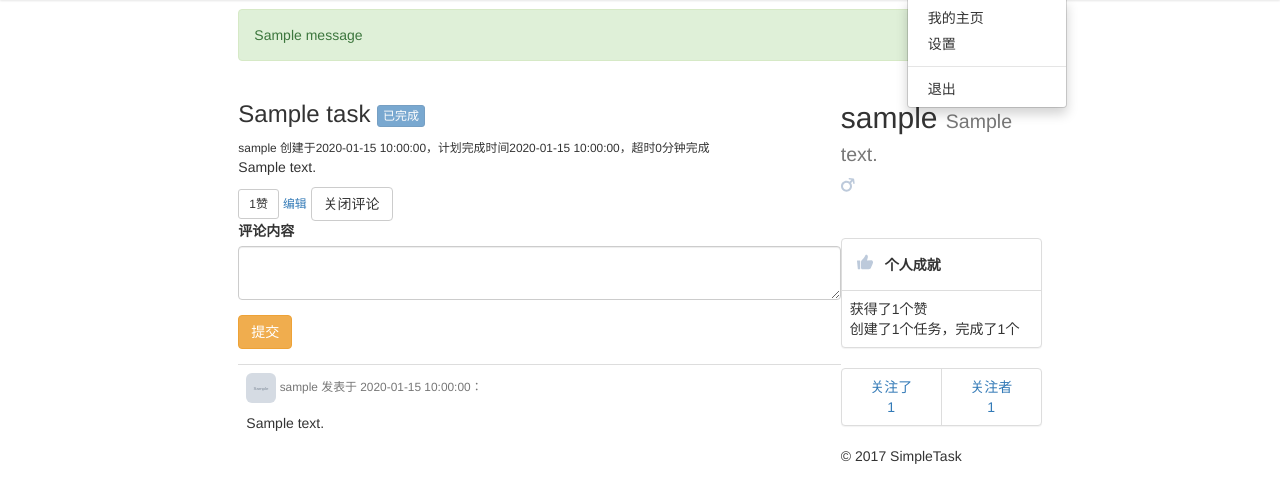
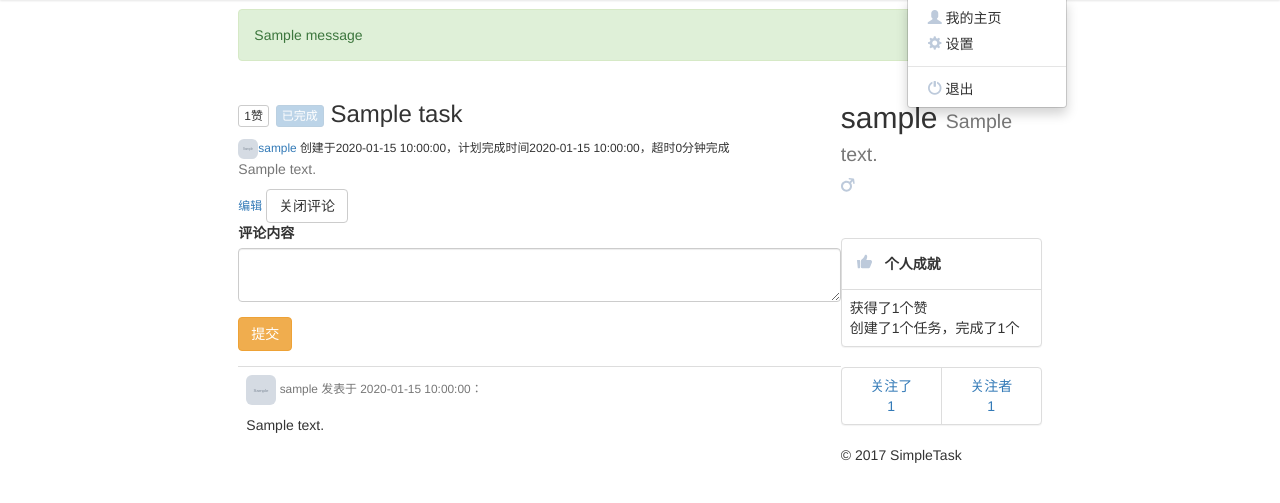
Before and after one commit to angeic/simple_task, a Flask app: page /task/1 in a window 1280 px wide, after a click that opens the changed part. Shown: the part 51-554 px from the top of the page. Run offline with Flask 2, Linux system fonts and the light colour scheme; a user stored in the database is signed in; tables that the repository leaves empty hold one stand-in row (values such as "Sample post"); grey boxes marked "Sample" are stand-in pictures; one stand-in notice (Sample message) is shown; some libraries are stand-ins or nearby versions.

Commit message:
1、调整登录页面显示；2、调整未登录时的错误页面；3、增加导航栏icon

```diff
--- a/webapp/controllers/login.py
+++ b/webapp/controllers/login.py
@@ -17,18 +17,18 @@ def home():
     login_form = LoginForm()
     register_form = RegisterForm()
 
-    if action != 'register':
+    if action != 'reg':
         if login_form.validate_on_submit():
             user = User.query.filter_by(username=login_form.username.data).first()
             login_user(user, remember=login_form.remember.data)
             flash('欢迎回来，{}'.format(user.username), category='success')
             return redirect(url_for('task.home'))
 
-    if action == 'register':
+    if action == 'reg':
         if register_form.validate_on_submit():
             user = User.query.filter_by(username=register_form.username.data).first()
             login_user(user, remember=False)
-            flash('欢迎，{}'.format(current_user.username), category='success')
+            flash('欢迎您，{}'.format(current_user.username), category='success')
             return redirect(url_for('task.home'))
 
     return render_template('index.html', login_form=login_form, register_form=register_form, action=action)
--- a/webapp/controllers/people.py
+++ b/webapp/controllers/people.py
@@ -13,7 +13,6 @@ people_blueprint = Blueprint(
 @login_required
 def people(username):
     display_user = User.query.filter_by(username=username).first()
-
 
     # 完成时间倒序
     if current_user in display_user.following.all():
--- a/webapp/controllers/weibo.py
+++ b/webapp/controllers/weibo.py
@@ -35,11 +35,12 @@ def callback():
             if user:
                 login_user(user, remember=True)
                 return redirect(url_for('task.home'))
+
             # 该用户未注册
             else:
                 get_wbuser = wbsession.get('https://api.weibo.com/2/users/show.json?access_token={}&uid={}'.format(token_data['access_token'], token_data['uid']))
                 wbuser_info = json.loads(get_wbuser.text)
-                print(get_wbuser.content)
+                # print(get_wbuser.content)
                 new_wb_user = User(wbuser_info['screen_name'])
                 new_wb_user.wb_reg(token_data['uid'])
                 db.session.add(new_wb_user)
--- a/webapp/static/local.css
+++ b/webapp/static/local.css
@@ -1,28 +1,14 @@
-.navbar {
-background: rgba(0, 0, 0, 0) linear-gradient(to bottom, #fcfcfc, #efefef) repeat scroll 0 0;
-    border-bottom: 1px solid #cccccc;
-    box-shadow: 0 1px 2px rgba(0, 0, 0, 0.10), 0 1px 0 rgba(255, 255, 255, 0.15) inset;
-    }
-
+.navbar {background: rgba(0, 0, 0, 0) linear-gradient(to bottom, #fcfcfc, #efefef) repeat scroll 0 0;border-bottom: 1px solid #cccccc;box-shadow: 0 1px 2px rgba(0, 0, 0, 0.10), 0 1px 0 rgba(255, 255, 255, 0.15) inset;}
+.navbar-icon {color:#bdcadb}
 .IconGraf-iconWrapper{display:inline-block;width:28px}
 .IconGraf-icon{fill:#bdcadb}
 
-/* 解决滚动条占用页面宽度的问题 */
-html {
-  overflow-y: scroll;
+.transparent_class {
+      filter:alpha(opacity=50);
+      -moz-opacity:0.5;
+      -khtml-opacity: 0.5;
+      opacity: 0.5;
 }
 
-:root {
-  overflow-y: auto;
-  overflow-x: hidden;
-}
-
-:root body {
-  position: absolute;
-}
-
-body {
-  width: 100vw;
-  overflow: hidden;
-}
 /* 解决滚动条占用页面宽度的问题 */
+html {overflow-y: scroll;}:root {overflow-y: auto;overflow-x: hidden;}:root body {position: absolute;}body {width: 100vw;overflow: hidden; margin:60px 0 0 0;}
--- a/webapp/templates/base.html
+++ b/webapp/templates/base.html
@@ -11,7 +11,7 @@
     {%block script %}{%endblock%}
 
 </head>
-<body style="margin:60px 0 0 0">
+<body>
 
 {# 导航开始 #}
 <nav class="navbar navbar-default navbar-fixed-top" role="navigation">
@@ -39,11 +39,11 @@
                     <a href="#" class="dropdown-toggle" data-toggle="dropdown">
                         <img src="{{current_user.get_avatar()}}" width="18" height="18" class="img-rounded" /> {{current_user.username}} <b class="caret"></b>
                     </a>
-                    <ul class="dropdown-menu ">
-                        <li><a href="{{url_for('people.people',username=current_user.username)}}">我的主页</a></li>
-                        <li><a href="#">设置</a></li>
+                    <ul class="dropdown-menu">
+                        <li class="text-muted"><a href="{{url_for('people.people',username=current_user.username)}}"><span class="glyphicon glyphicon-user navbar-icon"></span> 我的主页</a></li>
+                        <li class="text-muted"><a href="#"><span class="glyphicon glyphicon-cog navbar-icon"></span> 设置</a></li>
                         <li class="divider"></li>
-                        <li><a href="{{url_for('logout')}}">退出</a></li>
+                        <li><a href="{{url_for('logout')}}" class="text-muted"><span class="glyphicon glyphicon-off navbar-icon"></span> 退出</a></li>
                     </ul>
                 </li>
             </ul>
--- a/webapp/templates/macros.html
+++ b/webapp/templates/macros.html
@@ -1,6 +1,6 @@
 {#显示task状态#}
 {% macro task_status_mark(task) %}
-
+<span class="transparent_class">
     {% if task.status == 1 %}
         <input type="button" class="btn btn-primary btn-xs disabled" value="已完成">
     {%else%}
@@ -12,7 +12,7 @@
             <input type="button" class="btn btn-success btn-xs disabled" value="未完成"> {#未超时#}
         {%endif%}
     {%endif%}
-
+</span>
 {% endmacro %}
 
 {#点赞#}
@@ -20,12 +20,12 @@
 
     {% if current_user.username != task.user.username %}
         {% if task.check_liked() %}
-            <input type="button" class="btn btn-primary btn-sm like_btn" tid={{task.id}} value="{{task.liked.all()|length}}赞" >
+            <input type="button" class="btn btn-primary btn-xs like_btn" tid={{task.id}} value="{{task.liked.all()|length}}赞" >
         {% else %}
-            <input type="button" class="btn btn-default btn-sm like_btn" tid={{task.id}} value="{{task.liked.all()|length}}赞" >
+            <input type="button" class="btn btn-default btn-xs like_btn" tid={{task.id}} value="{{task.liked.all()|length}}赞" >
         {% endif %}
     {% else %}
-        <input type="button" class="btn btn-default btn-sm" value="{{task.liked.all()|length}}赞" >
+        <input type="button" class="btn btn-default btn-xs" value="{{task.liked.all()|length}}赞" >
     {% endif %}
 {% endmacro %}
 
--- a/webapp/templates/macros_block.html
+++ b/webapp/templates/macros_block.html
@@ -19,7 +19,7 @@
     <div class ="row">
         <div class="panel panel-default">
 
-            <div class="panel-body"><div class="IconGraf-iconWrapper"><svg viewBox="0 0 20 18" xmlns="http://www.w3.org/2000/svg" class="IconGraf-icon" style="height:16px;width:16px;" width="16" height="16" aria-hidden="true"><g><path d="M.718 7.024c-.718 0-.718.63-.718.63l.996 9.693c0 .703.718.65.718.65h1.45c.916 0 .847-.65.847-.65V7.793c-.09-.88-.853-.79-.846-.79l-2.446.02zm11.727-.05S13.2 5.396 13.6 2.89C13.765.03 11.55-.6 10.565.53c-1.014 1.232 0 2.056-4.45 5.83C5.336 6.965 5 8.01 5 8.997v6.998c-.016 1.104.49 2 1.99 2h7.586c2.097 0 2.86-1.416 2.86-1.416s2.178-5.402 2.346-5.91c1.047-3.516-1.95-3.704-1.95-3.704l-5.387.007z"/></g></svg>
+            <div class="panel-body"><div class="IconGraf-iconWrapper"><svg viewBox="0 0 20 18" xmlns="http://www.w3.org/2000/svg" class="IconGraf-icon" style="height:15px;width:15px;" width="15" height="15" aria-hidden="true"><g><path d="M.718 7.024c-.718 0-.718.63-.718.63l.996 9.693c0 .703.718.65.718.65h1.45c.916 0 .847-.65.847-.65V7.793c-.09-.88-.853-.79-.846-.79l-2.446.02zm11.727-.05S13.2 5.396 13.6 2.89C13.765.03 11.55-.6 10.565.53c-1.014 1.232 0 2.056-4.45 5.83C5.336 6.965 5 8.01 5 8.997v6.998c-.016 1.104.49 2 1.99 2h7.586c2.097 0 2.86-1.416 2.86-1.416s2.178-5.402 2.346-5.91c1.047-3.516-1.95-3.704-1.95-3.704l-5.387.007z"/></g></svg>
             </div><strong>个人成就</strong></div>
             <table class="table">
                 <tr><td>
@@ -45,7 +45,7 @@
                     <li class="list-group-item">
                         我关注的人中{{display_user.relation()|length}}人关注了{{ display_user.gender_text() }}<br>
                     {%for the_people in display_user.relation()%}
-                        <a href="{{url_for('people.people',username=the_people.username)}}" title="{{the_people.username}}"><img src="{{people.get_avatar()}}" class="img-rounded" width="24" height="24" /></a>
+                        <a href="{{url_for('people.people',username=the_people.username)}}" title="{{the_people.username}}"><img src="{{the_people.get_avatar()}}" class="img-rounded" width="24" height="24" /></a>
                         {%endfor%}
                     </li>
                 </ul>
@@ -102,14 +102,14 @@
         {% for task in tasks %}
 
             <div class="row">
-                <h6>{{ main_macros.task_like_mark(task,current_user) }} {#点赞模块#}
+                <h6>
                 <a href="{{url_for('people.people',username=task.user.username)}}"><img src="{{task.user.get_avatar()}}" class="img-rounded" width="30" height="30" /></a>
                 <a href="{{url_for('people.people',username=task.user.username)}}" >{{task.user.username}}</a> • <small>{{task.create_time}}</small></h6>
             </div>
 
             <div class="row">
                 <h4>
-                    <a href="{{url_for('task.page',task_id=task.id)}}"><strong>{{ task.title }}</strong></a>{{main_macros.task_status_mark(task)}}
+                    {{ main_macros.task_like_mark(task,current_user) }}{#点赞模块#}{{main_macros.task_status_mark(task)}}<a href="{{url_for('task.page',task_id=task.id)}}"><strong>{{ task.title }}</strong></a>
                 </h4>
             </div>
 
--- a/webapp/templates/people/people.html
+++ b/webapp/templates/people/people.html
@@ -3,7 +3,7 @@
 {% block title %}{{display_user.username}} - {{super()}}{% endblock %}
 
 {% block body %}
-<div class="col-lg-9">
+<div class="col-sm-9">
     <div class="col-sm-12">
 
     {{macros_block.show_task(current_user,tasks)}} {#展示tasks#}
--- a/webapp/templates/task/task_edit.html
+++ b/webapp/templates/task/task_edit.html
@@ -7,7 +7,7 @@
 
 
 
-<div class="col-lg-9">
+<div class="col-sm-9">
 
     <div class="row">
         <h3>{%if request.path == url_for('task.add') %}创建新任务{%else%}编辑任务{%endif%}</h3>
--- a/webapp/templates/task/task_new.html
+++ b/webapp/templates/task/task_new.html
@@ -6,7 +6,7 @@
 {% block body %}
 
 
-<div class="col-lg-9">
+<div class="col-sm-9">
 
     <div class = "row">
         <h3>{{page_title}}</h3>
--- a/webapp/templates/task/task_page.html
+++ b/webapp/templates/task/task_page.html
@@ -4,21 +4,20 @@
 {% block title %}{{task.title}} - {{super()}}{% endblock %}
 
 {% block body %}
-<div class="col-lg-9">
+<div class="col-sm-9">
 
         <div class = "row">{# 任务头 #}
-            <h3>{{ task.title }}{{main_macros.task_status_mark(task)}}</h3>
-            <small>{{task.user.username}} 创建于{{task.create_time}}，计划完成时间{{task.deadline}}{% if task.is_overtime() %}，{{task.over_time() }}{%endif%}</small>
+            <h3>{{ main_macros.task_like_mark(task,current_user) }} {#点赞模块#}{{main_macros.task_status_mark(task)}}{{ task.title }}</h3>
+            <small><a href="{{url_for('people.people',username=current_user.username)}}"><img src="{{current_user.get_avatar()}}" width="20" height="20" class="img-rounded" />{{task.user.username}}</a> 创建于{{task.create_time}}，计划完成时间{{task.deadline}}{% if task.is_overtime() %}，{{task.over_time() }}{%endif%}</small>
         </div>
 
-
         <div class = "row">{# 任务内容 #}
-            <p>{{ task.text }}</p>
+            <p class="text-muted">{{ task.text }}</p>
         </div>
 
 
         <div class = "row">{# 功能按钮 start #}
-            {{ main_macros.task_like_mark(task,current_user) }} {#点赞模块#}
+
 
             {#任务创建人#}
             {% if task.user.username == current_user.username %}
```
Also changed, not shown: webapp/controllers/errors.py (+13 -4 lines), webapp/static/button.js (+0 -8 lines), webapp/templates/index.html (+14 -8 lines).
